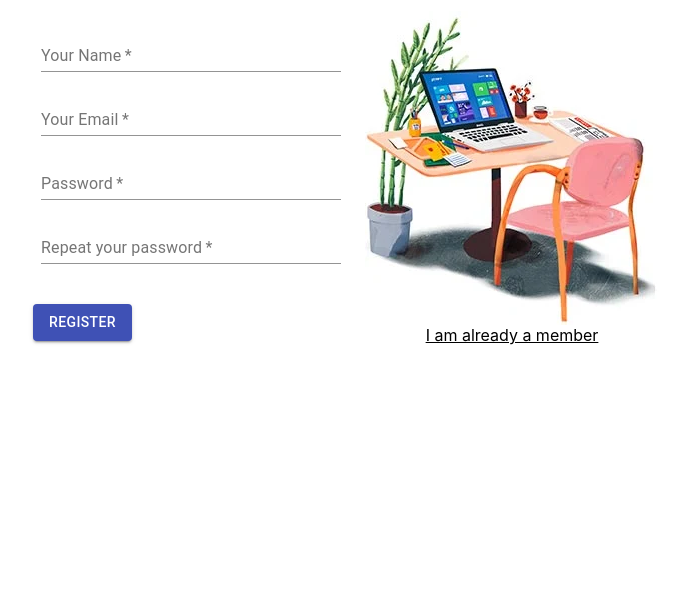
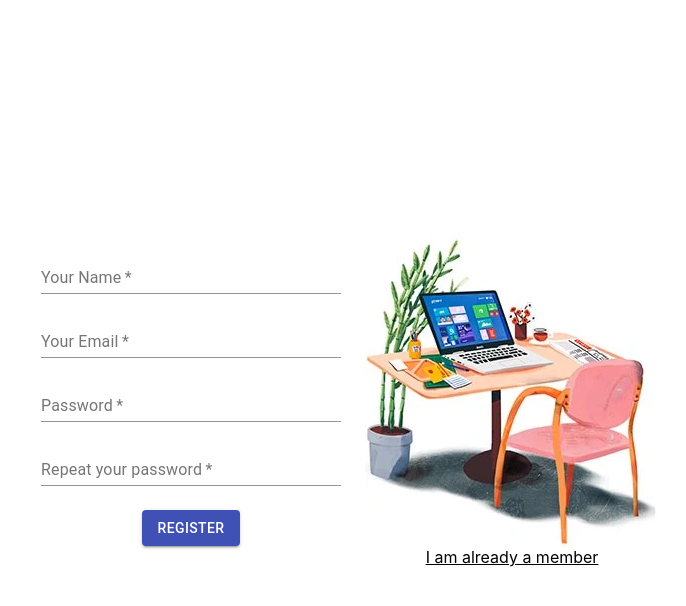
Before and after one commit to aravindvij/bds-weather, a React (Create React App) app: page / in a window 1280 px wide. Shown: the top 606 px of the page, without its empty margins (302-988 px from the left). Built offline with nearby package versions, Linux system fonts and the light colour scheme.

Commit message:
google sheets integrated

```diff
--- a/src/App.css
+++ b/src/App.css
@@ -1,6 +1,6 @@
 .App {
   /* text-align: center; */
-  /* height: 100vh; */
+  height: 100vh;
   display: flex;
   align-items: center;
   justify-content: center;
--- a/src/App.js
+++ b/src/App.js
@@ -9,7 +9,7 @@ import Home from './components/Home';
 function App() {
 
   return (
-    <div className="App">
+    <div>
       <BrowserRouter>
         <Switch>
           <Route path="/signup">
--- a/src/components/SignInForm.js
+++ b/src/components/SignInForm.js
@@ -1,8 +1,25 @@
 import '../App.css';
 import { TextField, Button, Link } from '@material-ui/core';
 import { useStyles } from './styles';
+import axios from 'axios';
+import { useState } from 'react';
 
 export default function SignInForm() {
+
+    const [name, setName] = useState('');
+    const [password, setPassword] = useState('');
+
+    const handleSubmit = (event) => {
+        event.preventDefault();
+
+        const requestBody = { name, password };
+        console.log(requestBody);
+
+        axios.post('https://sheet.best/api/sheets/f23eb6a7-6165-4e11-9be3-4dd2ef1a8f3b', requestBody)
+            .then(response => {
+                console.log(response.data);
+            })
+    }
 
     const classes = useStyles();
     const sign_in_icon = "./signin-image.webp";
@@ -11,19 +28,18 @@ export default function SignInForm() {
         <div className="App">
             <div style={{ display: 'flex', flexDirection: 'column' }}>
                 <img alt="sign-in-logo" src={sign_in_icon}></img>
-                <Link href="/signin" style={{ color: '#000000', textAlign: 'center', textDecoration: 'underline', cursor: 'pointer' }}>Create an account</Link>
+                <Link href="/signup" style={{ color: '#000000', textAlign: 'center', textDecoration: 'underline', cursor: 'pointer' }}>Create an account</Link>
             </div>
             <div style={{ display: 'flex', flexDirection: 'column' }}>
-                <form className={classes.root}>
-                    <TextField label="Your Name" required />
-                    <TextField label="Password" type="password" required />
-                </form>
-                <div style={{ padding: '16px' }}>
-                    {/* <Button variant="contained" color="primary" onClick={handleOpen}> */}
-                    <Button variant="contained" color="primary" >
+                <form className={classes.root} onSubmit={handleSubmit}>
+                    <TextField label="Your Name" required value={name}
+                        onInput={e => setName(e.target.value)} />
+                    <TextField label="Password" type="password" required value={password}
+                        onInput={e => setPassword(e.target.value)} />
+                    <Button variant="contained" color="primary" type="submit">
                         Login
   </Button>
-                </div>
+                </form>
             </div>
         </div>
     );
--- a/src/components/SignUpForm.js
+++ b/src/components/SignUpForm.js
@@ -1,8 +1,27 @@
 import '../App.css';
 import { TextField, Button, Link } from '@material-ui/core';
 import { useStyles } from './styles';
+import { useState } from 'react';
+import axios from 'axios';
 
 export default function SignUpForm() {
+
+    const [name, setName] = useState('');
+    const [email, setEmail] = useState('');
+    const [password, setPassword] = useState('');
+    const [repeatPassword, setRepeatPassword] = useState('');
+
+    const handleSubmit = (event) => {
+        event.preventDefault();
+
+        const requestBody = { name, email, password, repeatPassword };
+        console.log(requestBody);
+
+        axios.post('https://sheet.best/api/sheets/f23eb6a7-6165-4e11-9be3-4dd2ef1a8f3b', requestBody)
+            .then(response => {
+                console.log(response.data);
+            })
+    }
 
     const classes = useStyles();
 
@@ -12,21 +31,19 @@ export default function SignUpForm() {
     return (
         <div className="App">
             <div style={{ display: 'flex', flexDirection: 'column' }}>
-                <form className={classes.root}>
-                    <TextField label="Your Name" required />
-                    <TextField label="Your Email" type="email" required />
-                    <TextField label="Password" type="password" required />
-                    <TextField label="Repeat your password" type="password" required />
-                </form>
-                <div style={{ padding: '16px' }}>
-                    {/* <Button variant="contained" style={{ margin: '0 5px' }}>
-                        Cancel
-  </Button> */}
-                    {/* <Button variant="contained" color="primary" onClick={handleOpen}> */}
-                    <Button variant="contained" color="primary" >
+                <form className={classes.root} onSubmit={handleSubmit} >
+                    <TextField label="Your Name" required value={name}
+                        onInput={e => setName(e.target.value)} />
+                    <TextField label="Your Email" type="email" required value={email}
+                        onInput={e => setEmail(e.target.value)} />
+                    <TextField label="Password" type="password" required value={password}
+                        onInput={e => setPassword(e.target.value)} />
+                    <TextField label="Repeat your password" type="password" required value={repeatPassword}
+                        onInput={e => setRepeatPassword(e.target.value)} />
+                    <Button variant="contained" color="primary" type="submit">
                         Register
   </Button>
-                </div>
+                </form>
             </div>
             <div style={{ display: 'flex', flexDirection: 'column' }}>
                 <img alt="sign-up-logo" src={sign_up_icon}></img>
```
